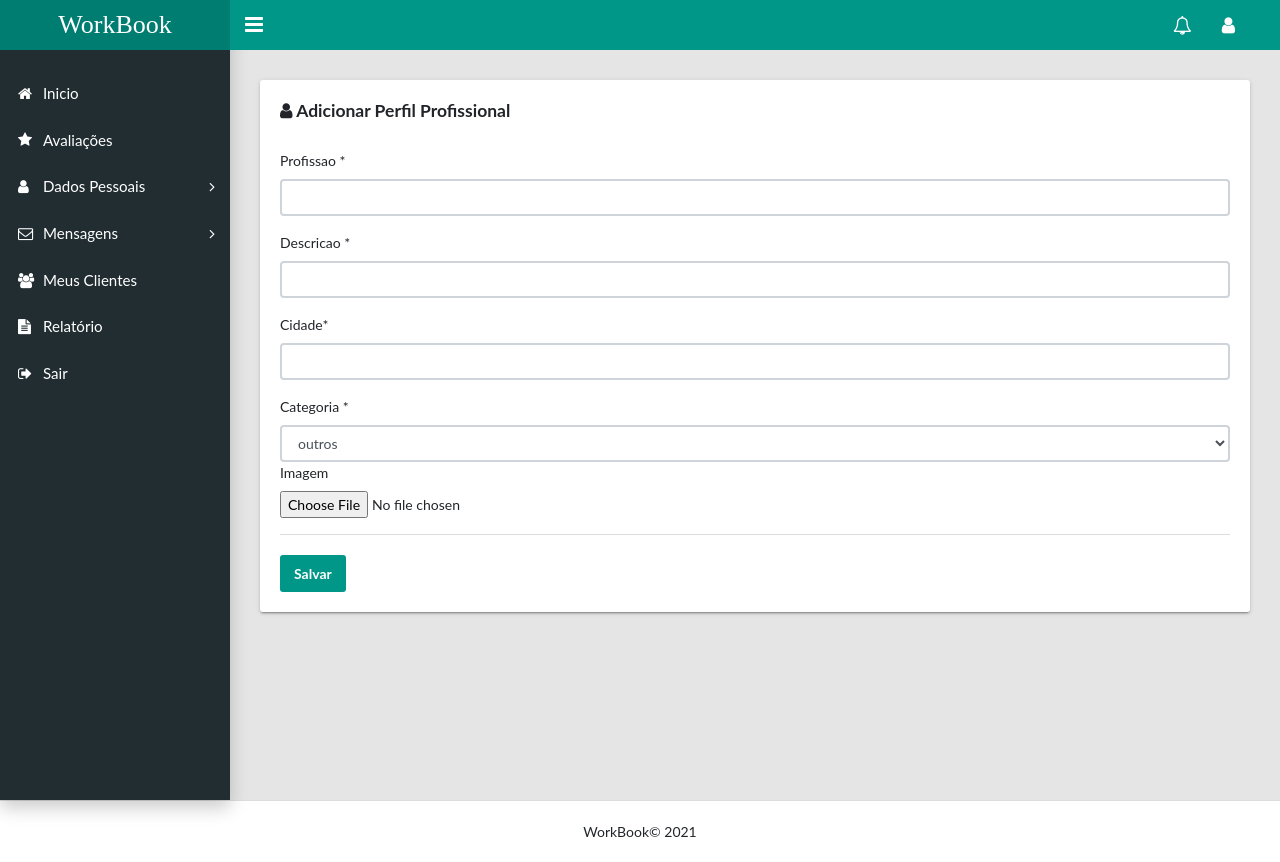
After one commit to CimaraOliveira/projetoWorkBook, a Django app: page /usuario/add_perfil/ in a window 1280 px wide. The commit adds this page. Run offline with Django 3.2, Linux system fonts and the light colour scheme; some libraries are stand-ins or nearby versions.

Commit message:
criando perfil profissional

```diff
--- a/WorkBook/settings.py
+++ b/WorkBook/settings.py
@@ -13,6 +13,8 @@ https://docs.djangoproject.com/en/3.2/ref/settings/
 from pathlib import Path
 import os
 from django.contrib.messages import constants
+import crispy_forms
+
 
 
 # Build paths inside the project like this: BASE_DIR / 'subdir'.
@@ -41,6 +43,7 @@ INSTALLED_APPS = [
     'django.contrib.sessions',
     'django.contrib.messages',
     'django.contrib.staticfiles',
+    'crispy_forms',
 
      # local apps
     #'perfil.apps.PerfilConfig',
--- a/templates/parciais/head.html
+++ b/templates/parciais/head.html
@@ -20,20 +20,16 @@
     <meta http-equiv="X-UA-Compatible" content="IE=edge">
     <meta name="viewport" content="width=device-width, initial-scale=1">
     <!-- Main CSS-->
-    <link rel="stylesheet" type="text/css" href="{% static 'css/admin.css'%}">
     <link rel="stylesheet" type="text/css" href="{% static 'css/main.css'%}">
-    <link rel="stylesheet" type="text/css" href="{% static 'css/style.css'%}">
     <!-- Font-icon css-->
     <link rel="stylesheet" type="text/css"
           href="https://maxcdn.bootstrapcdn.com/font-awesome/4.7.0/css/font-awesome.min.css">
 </head>
 <body class="app sidebar-mini">
 <!-- Navbar-->
-<header class="app-header"><a class="app-sidebar__toggle" href="#" data-toggle="sidebar"
-                              aria-label="Hide Sidebar"></a><a class="app-header__logo"
-                                                               href="#">
-    <img  style=" filter: invert(100%)" height="50" src="{% static 'images/estacao-de-servico.svg' %}"> WorkBook</a>
-    <!-- Sidebar toggle button-->
+<header class="app-header"><a class="app-header__logo" href="{% url 'usuario:index' %}">WorkBook</a>
+    <!-- Sidebar toggle button--><a class="app-sidebar__toggle" href="#" data-toggle="sidebar"
+                                    aria-label="Hide Sidebar"></a>
     <!-- Navbar Right Menu-->
     <ul class="app-nav">
 
@@ -42,8 +38,7 @@
                 class="fa fa-bell-o fa-lg"></i></a>
             <ul class="app-notification dropdown-menu dropdown-menu-right">
                 <div class="app-notification__content">
-                    <li><a class="app-notification__item" href="#"><span
-                            class="app-notification__icon"><span
+                    <li><a class="app-notification__item" href="#"><span class="app-notification__icon"><span
                             class="fa-stack fa-lg"><i class="fa fa-circle fa-stack-2x text-primary"></i><i
                             class="fa fa-envelope fa-stack-1x fa-inverse"></i></span></span>
                         <div>
@@ -52,7 +47,7 @@
                         </div>
                     </a></li>
 
-                </div>
+                    </div>
                 </div>
 
             </ul>
@@ -61,10 +56,8 @@
         <li class="dropdown"><a class="app-nav__item" href="#" data-toggle="dropdown" aria-label="Open Profile Menu"><i
                 class="fa fa-user fa-lg"></i></a>
             <ul class="dropdown-menu settings-menu dropdown-menu-right">
-                <li><a class="dropdown-item" href="#"><i
-                        class="fa fa-user fa-lg"></i> Profile</a></li>
-                <li><a class="dropdown-item" href="{% url 'usuario:user_logout' %}"><i class="fa fa-sign-out fa-lg"></i>
-                    Logout</a></li>
+                <li><a class="dropdown-item" href="#"><i class="fa fa-user fa-lg"></i> Profile</a></li>
+                <li><a class="dropdown-item" href="{% url 'usuario:logout_user' %}"><i class="fa fa-sign-out fa-lg"></i> Logout</a></li>
             </ul>
         </li>
     </ul>
@@ -75,26 +68,31 @@
 
     <ul class="app-menu">
 
-        <li><a class="app-menu__item" href="#"><i class="app-menu__icon fa fa-home"></i><span
+        <li><a class="app-menu__item" href="{% url 'usuario:index' %}"><i class="app-menu__icon fa fa-home"></i><span
                 class="app-menu__label">Inicio</span></a></li>
+        <li><a class="app-menu__item" href="#"><i class="app-menu__icon fa fa-star"></i><span
+                class="app-menu__label">Avaliações</span></a></li>
+        <li class="treeview"><a class="app-menu__item" href="#" data-toggle="treeview"><i class="app-menu__icon icon fa fa-user">
+            </i><span class="app-menu__label"> Dados Pessoais</span><i class="treeview-indicator fa fa-angle-right"></i></a>
+          <ul class="treeview-menu">
+            <li><a class="treeview-item" href="{% url 'usuario:add_perfil' %}"><i class="icon fa fa-user"></i> Adicionar Perfil</a></li>
+            <li><a class="treeview-item" href="#"><i class="icon fa fa-edit"></i>Alterar Dados</a></li>
 
-        <li><a class="app-menu__item" href="#"><i
-                class="app-menu__icon fa fa-star"></i><span
-                class="app-menu__label">Avaliações</span></a></li>
+          </ul>
+        </li>
+        <li class="treeview"><a class="app-menu__item" href="#" data-toggle="treeview"><i class="app-menu__icon fa fa-envelope-o">
+            </i><span class="app-menu__label"> Mensagens</span><i class="treeview-indicator fa fa-angle-right"></i></a>
+          <ul class="treeview-menu">
+            <li><a class="treeview-item" href="#"><i class="icon fa fa-commenting-o"></i>Caixa de Entrada</a></li>
+          </ul>
+        </li>
+        <li><a class="app-menu__item" href="#"><i class="app-menu__icon fa fa-users"></i><span
+                class="app-menu__label">Meus Clientes</span></a></li>
 
-        <li><a class="app-menu__item" href="#"><i class="app-menu__icon fa fa-user"></i><span
-                class="app-menu__label">Perfil</span></a></li>
-
-        <li><a class="app-menu__item" href="#"><i class="app-menu__icon fa fa-pencil-square-o"></i><span
-                class="app-menu__label">Meus Dados</span></a></li>
-        <li><a class="app-menu__item" href="#"><i class="app-menu__icon fa fa-envelope-o"></i><span
-                class="app-menu__label">Mensagens</span></a></li>
-
-
-        <li><a class="app-menu__item" href="#"><i
-                class="app-menu__icon fa fa-file-text"></i><span
+        <li><a class="app-menu__item" href="#"><i class="app-menu__icon fa fa-file-text"></i><span
                 class="app-menu__label">Relatório</span></a></li>
-
+        <li><a class="app-menu__item" href="{% url 'usuario:logout_user' %}"><i class="app-menu__icon fa fa-sign-out"></i><span
+                class="app-menu__label">Sair</span></a></li>
 
 
     </ul>
--- /dev/null
+++ b/usuario/form.py
@@ -0,0 +1,9 @@
+from django import forms
+from django.forms import ModelForm
+from usuario.models import Perfil
+
+class FormPerfil(ModelForm):
+    class Meta:
+        model = Perfil
+        fields = '__all__'
+        exclude = ('user',)
--- /dev/null
+++ b/usuario/templates/usuario/add_perfil.html
@@ -0,0 +1,83 @@
+{% extends 'base.html' %}
+{% block content %}
+{% load crispy_forms_tags %}
+
+
+<main class="app-content">
+    <div class="row">
+        <div class="col-md-12">
+          {% include 'parciais/_mensagges.html' %}
+            <div class="tile">
+                <h5><i class="fa fa-user"></i>  Adicionar Perfil Profissional</h5>
+                <div class="row">
+                    <div class="col-lg-12">
+                          <form action="#" method="POST" enctype="multipart/form-data">
+                            {%csrf_token %}
+                            {% if error %}
+                                <div class="alert alert-danger">{{ error.error }}</div>
+                            {% endif %}
+                              <br/>
+                              <div class="form-group">
+                                  <label for="id_profissao" class=" requiredField"> Profissao
+                                      <span class="asteriskField">*</span> </label>
+                                  <div class=""><input type="text" name="profissao" maxlength="250"
+                                                       class="textinput textInput form-control " required="" id="id_profissao">
+                                  </div>
+                              </div>
+
+                              <div class="form-group">
+                                  <label for="id_descricao" class=" requiredField">Descricao
+                                  <span class="asteriskField">*</span> </label>
+                                  <div class=""><input type="text" name="descricao" maxlength="250"
+                                                       class="textinput textInput form-control" required="" id="id_descricao">
+                                  </div>
+                              </div>
+
+                              <div id="cidade" class="form-group">
+                                  <label for="id_cidade" class=" requiredField">Cidade<span class="asteriskField">*</span> </label>
+                                  <div class=""><input type="text" name="cidade" maxlength="250"
+                                                       class="textinput textInput form-control"
+                                                       required="" id="id_cidade">
+                                  </div>
+                              </div>
+
+                              <div>
+                                  <label for="id_categoria" class=" requiredField"> Categoria
+                                      <span class="asteriskField">*</span></label>
+                                  <div class=""><select name="categoria" class="selectmultiple form-control"
+                                                        required="" id="id_categoria">
+                                      <option value="1">outros</option>
+                                      <option value="2">eventos</option>
+                                      <option value="3">reforma</option>
+                                      <option value="4">moda</option>
+                                      <option value="5">assist</option>
+                                  </select>
+                                  </div>
+                              </div>
+
+                              <div class="form-group"><label for="id_imagem" class=""> Imagem
+                              </label>
+                                  <div class=""><input type="file" name="imagem" accept="image/*"
+                                                       class="clearablefileinput form-control-file" id="id_imagem">
+                                  </div>
+                              </div>
+
+                              <div class="tile-footer">
+                                  <button class="btn btn-primary" type="submit">Salvar</button>
+                              </div>
+
+                          </form>
+                    </div>
+                </div>
+            </div>
+        </div>
+    </div>
+
+
+
+
+
+  </main>
+
+
+{% endblock %}
--- a/usuario/templates/usuario/index.html
+++ b/usuario/templates/usuario/index.html
@@ -57,7 +57,6 @@
     </div>
 
     <div class="clearfix"></div>
-    {% include 'table-response.html' with List=List message='Sem resultado' %}
 
 </main>
 {% endblock %}
--- a/usuario/urls.py
+++ b/usuario/urls.py
@@ -6,7 +6,11 @@ app_name = 'usuario'
 urlpatterns = [
 
    path('cadastro/',views.cadastro, name='cadastro'),
+   path('index/', views.index, name='index'),
+   path('add_perfil/', views.add_perfil, name='add_perfil'),
+   path('home/', views.home, name='home'),
    path('teste/', views.teste, name='teste'),
    path('submit_login/', views.submit_login, name='submit_login'),
+   path('logout/', views.logout_user, name='logout_user'),
 
 ]
--- a/usuario/views.py
+++ b/usuario/views.py
@@ -3,7 +3,7 @@ from .models import Usuario, Perfil, Categoria
 from django.contrib import messages
 from django.contrib.auth import authenticate,login,logout
 from django.contrib import auth
-from django.db.models import Q
+from .form import FormPerfil
 from django.core.validators import validate_email
 
 
@@ -12,6 +12,9 @@ def home(request):
 
 def teste(request):
     return render(request, 'usuario/teste.html')
+
+def index(request):
+    return render(request, 'usuario/index.html')
 
 def cadastro(request):
         if request.method != 'POST':
@@ -59,8 +62,57 @@ def cadastro(request):
         new_user = Usuario.objects.create_superuser(username=username, first_name=first_name, last_name=last_name,
                                                     cidade=cidade, telefone=telefone,email=email, status=status, password=senha)
         new_user.save()
-        return redirect('usuario:cadastro')
+        return redirect('usuario:home')
 
+def add_perfil(request):
+    form = FormPerfil(request.POST, request.FILES)
+    if form.is_valid():
+        obj = form.save(commit=False)
+        obj.user = request.user
+        obj.save()
+        messages.success(request, 'Perfil Adicionado com sucesso!')
+        return redirect('usuario:add_perfil')
+    else:
+        form = FormPerfil(request.POST, request.FILES)
+    context = {
+        'form': form
+    }
+    return render(request, 'usuario/add_perfil.html',context)
+
+"""def categorias(request):
+    categoria = Categoria.objects.all()
+
+    context = {
+        'categoria': categoria
+    }
+    return render(request, 'usuario/teste.html', context)"""
+
+def categoria(request):
+    categorias = []
+    for key, value in request.POST.items():
+        if key.find('categoria') >= 0:
+            print(key, value)
+            categoria = Categoria.objects.get(id=value)
+            if categoria:
+                categorias.append(categoria)
+    return categorias
+
+
+
+"""def perfil(request): //
+
+
+    if request.method != 'POST':
+        return render(request, 'usuario/add_perfil.html')
+
+    profissao = request.POST['profissao']
+    categoria = request.POST['categoria']
+    descricao = request.POST['descricao']
+    imagem = request.POST['imagem']
+    cidade = request.POST['cidade']
+    user = request.POST['user']
+    return render(request, 'usuario/add_perfil.html')
+"""
 def submit_login(request):
     if request.method != 'POST':
         return render(request, 'usuario/submit_login.html')
@@ -73,6 +125,12 @@ def submit_login(request):
     if user is not None:
         login(request, user)
         messages.success(request, 'Login Efetuado Sucesso!')
-        return redirect('usuario:teste')
+        return redirect('usuario:index')
     messages.error(request, 'E-mail e/ou senha inválido!')
     return redirect('usuario:submit_login')
+
+
+def logout_user(request):
+    request.session.flush()
+    logout(request)
+    return redirect('usuario:home')
```
Also changed, not shown: usuario/admin.py (+9 -3 lines), usuario/models.py (+26 -6 lines), usuario/templates/usuario/listarProfissional.html (deleted, +0 -98 lines), db.sqlite3.
